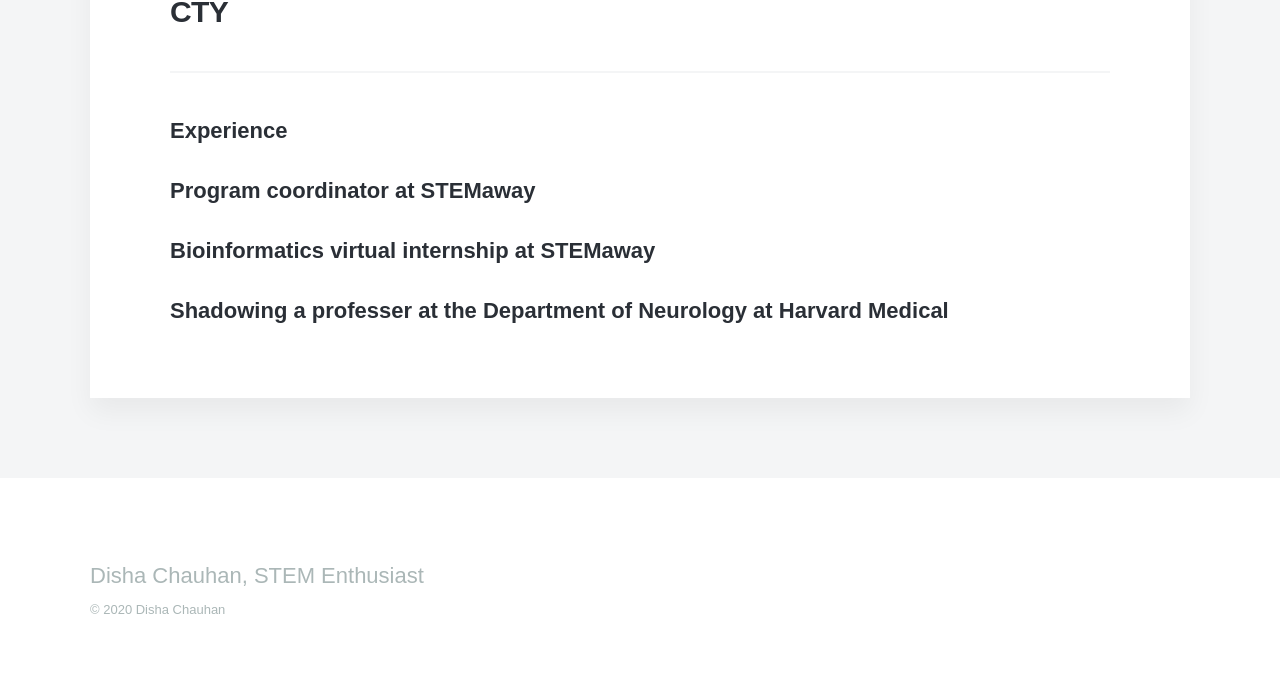
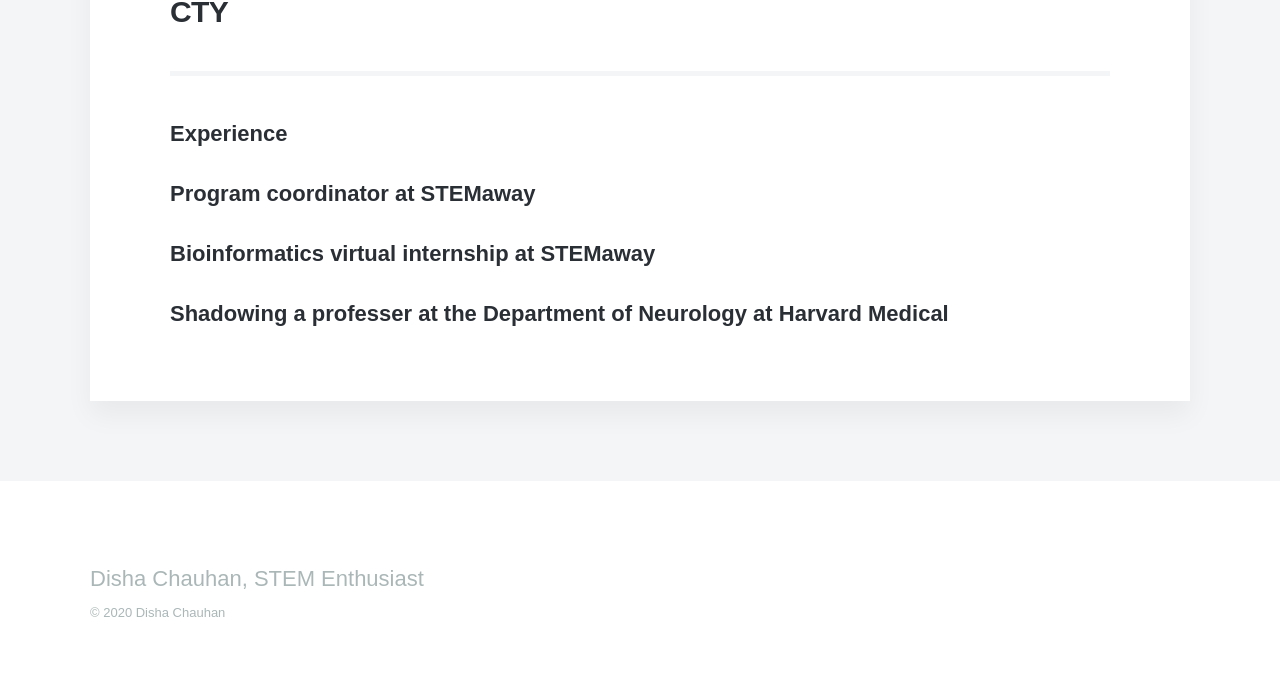
Before and after one commit to disha-22/disha-22.github.io, a Jekyll site: the page built from _pages/Resume.md, in a window 1280 px wide. Shown: the part 1199-1895 px from the top of the page. Built offline with Jekyll 4.4.1, drawn with Linux system fonts in a browser that asks for light colours; nearby versions of some CDN libraries; some web fonts are replaced.

Commit message:
Update Resume.md

```diff
--- a/_pages/Resume.md
+++ b/_pages/Resume.md
@@ -22,7 +22,7 @@ French 4 Honours, Robotics, Orchestra
 
 <h3>CTY</h3>
 
-<hr style="height: 2px;color: black">
+<hr style="height:5px;color:black">
 
 <h4>Experience</h4>
 
```
